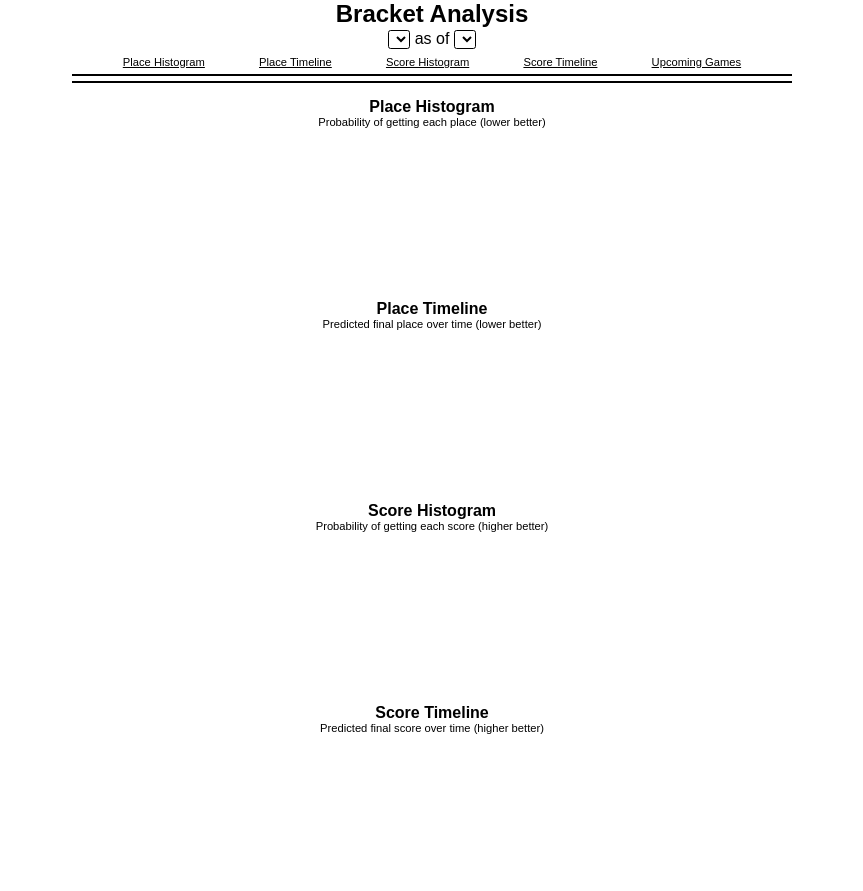
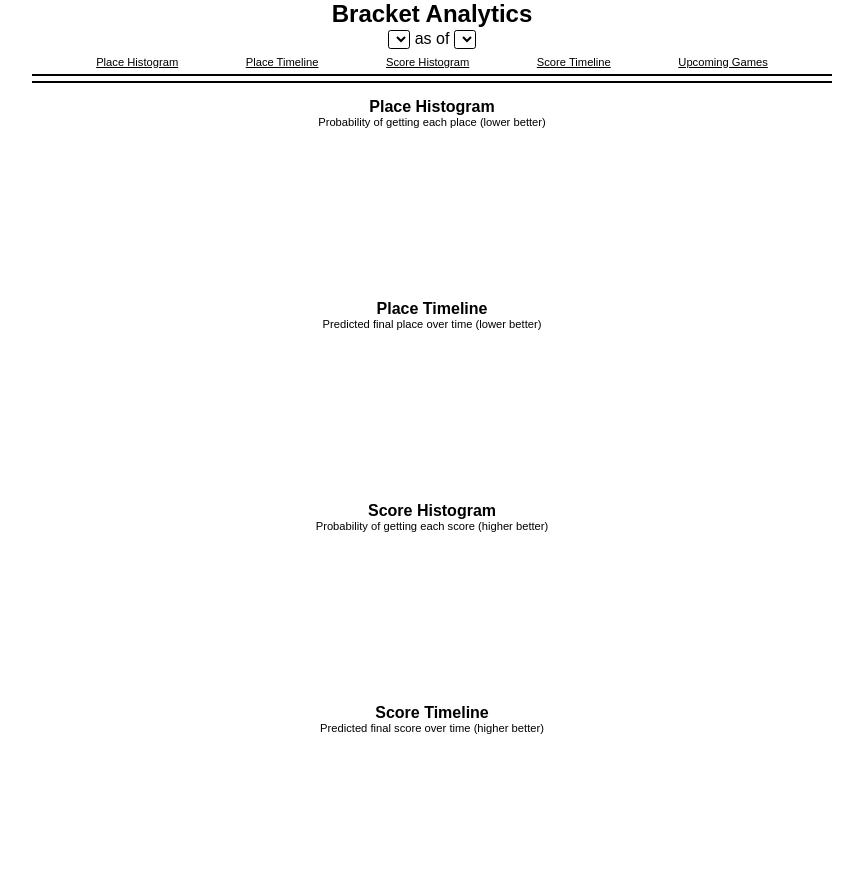
Before and after one commit to jgilles23/march, a website: page index.html in a window 1280 px wide. Shown: the top 891 px of the page, without its empty margins (208-1071 px from the left). Drawn offline with nearby package versions, Linux system fonts and the light colour scheme; no server answers.

Commit message:
Minor style updates

```diff
--- a/index.html
+++ b/index.html
@@ -3,7 +3,7 @@
 
 <head>
     <meta charset="utf-8" />
-    <title>Bracket Analysis</title>
+    <title>Bracket Analytics</title>
     <!-- <link rel="icon" type="image/x-icon" href="./favicon.ico"> -->
     <link rel="shortcut icon" href="favicon.ico" type="image/x-icon">
     <meta name="viewport" content="width=device-width, initial-scale=1.0, maximum-scale=1.0, user-scalable=no">
@@ -13,7 +13,7 @@
 <body>
     <div class="main" id="main">
         <div class="topbar" id="topbar">
-            <div class="headline">Bracket Analysis</div>
+            <div class="headline">Bracket Analytics</div>
             <!-- Data date selection-->
             <div id="data-date">
                 <select class="select-box" name="user-selector" id="user-selector"></select>
--- a/styles.css
+++ b/styles.css
@@ -49,7 +49,7 @@
     margin-left: auto;
     margin-right: auto;
     justify-content: space-evenly;
-    width: 90vmin;
+    width: 100vmin;
 }
 
 .nav-button {
@@ -61,7 +61,7 @@
 }
 
 .legend {
-    width: 90vmin;
+    width: 100vmin;
     margin: auto;
     justify-content: center;
     display: flex;
```
